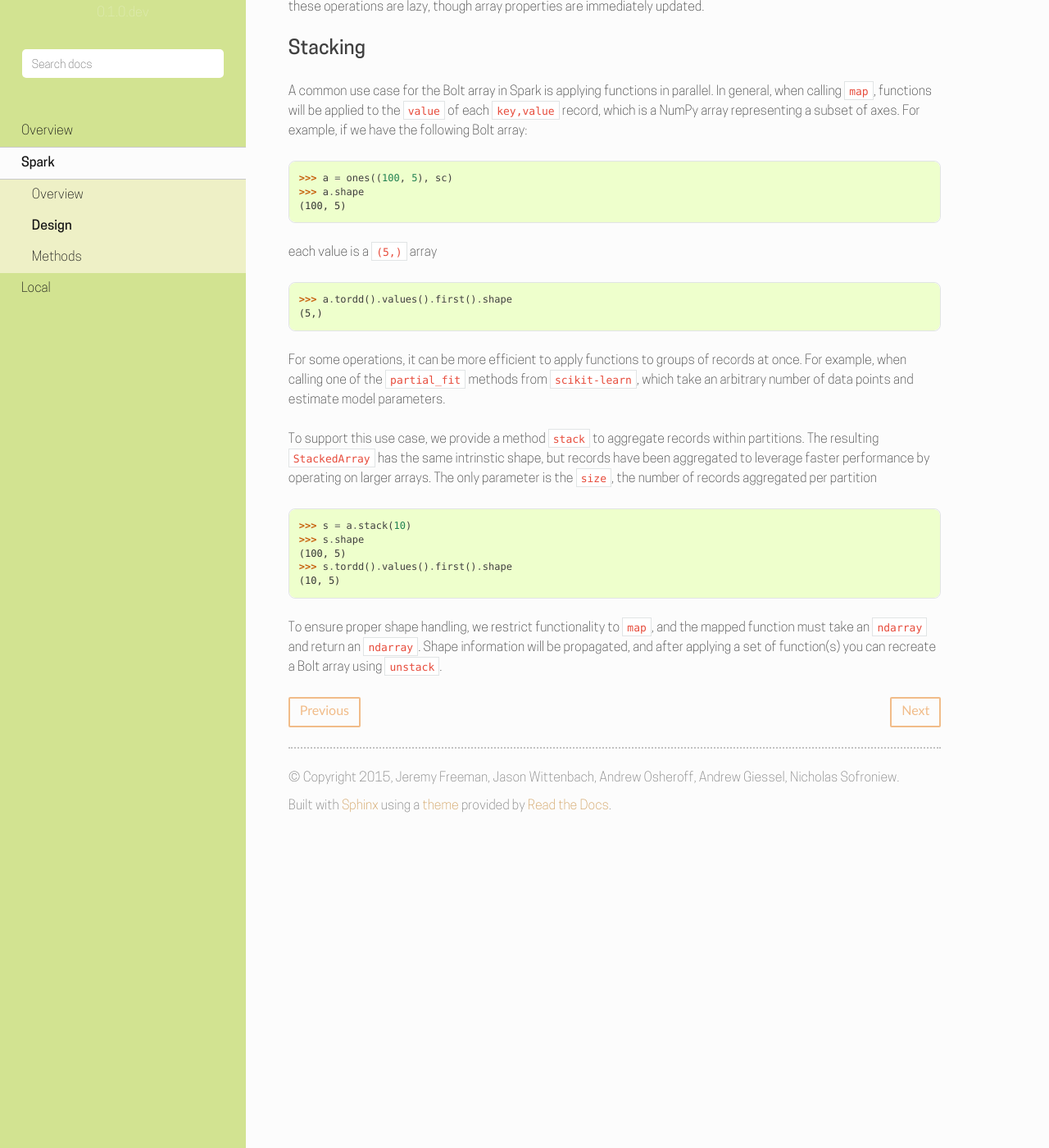
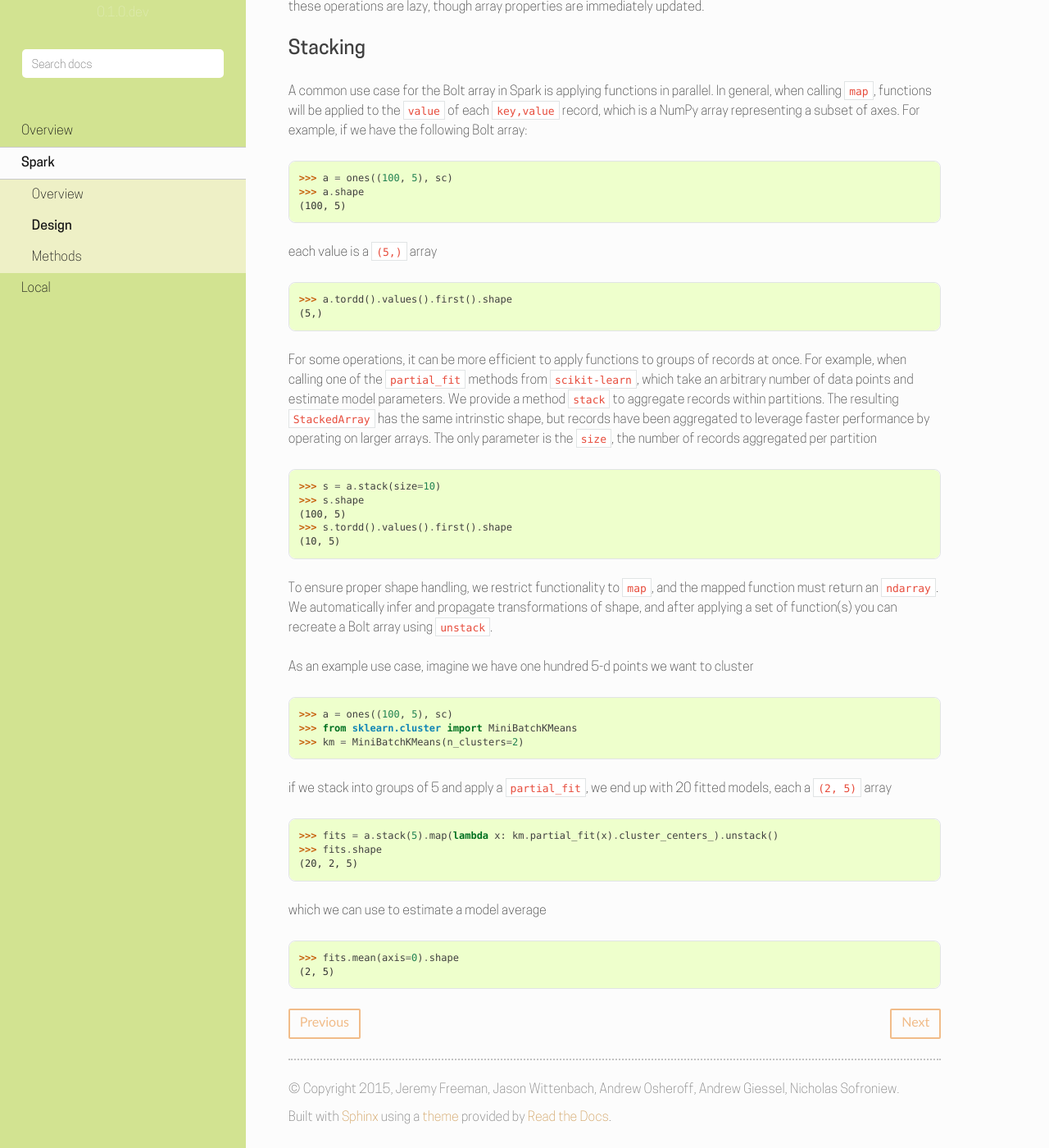
Before and after one commit to bolt-project/bolt, a Sphinx documentation site: the page built from docs/source/spark-design.rst, in a window 1280 px wide and 1400 px high, scrolled down 2846 px. Shown: the whole window at 82% size. Built offline with Sphinx 7.4.7 and the Read the Docs theme 2.0.0, drawn with Linux system fonts in a browser that asks for light colours.

Commit message:
Doc updates

```diff
--- a/docs/source/spark-design.rst
+++ b/docs/source/spark-design.rst
@@ -135,16 +135,37 @@ each value is a ``(5,)`` array
 	>>> a.tordd().values().first().shape
 	(5,)
 
-For some operations, it can be more efficient to apply functions to groups of records at once. For example, when calling one of the ``partial_fit`` methods from ``scikit-learn``, which take an arbitrary number of data points and estimate model parameters.
-
-To support this use case, we provide a method ``stack`` to aggregate records within partitions. The resulting ``StackedArray`` has the same intrinstic shape, but records have been aggregated to leverage faster performance by operating on larger arrays. The only parameter is the ``size``, the number of records aggregated per partition
+For some operations, it can be more efficient to apply functions to groups of records at once. For example, when calling one of the ``partial_fit`` methods from ``scikit-learn``, which take an arbitrary number of data points and estimate model parameters. We provide a method ``stack`` to aggregate records within partitions. The resulting ``StackedArray`` has the same intrinstic shape, but records have been aggregated to leverage faster performance by operating on larger arrays. The only parameter is the ``size``, the number of records aggregated per partition
 
 .. code:: python
 
-	>>> s = a.stack(10)
+	>>> s = a.stack(size=10)
 	>>> s.shape
 	(100, 5)
 	>>> s.tordd().values().first().shape
 	(10, 5)
 
-To ensure proper shape handling, we restrict functionality to ``map``, and the mapped function must take an ``ndarray`` and return an ``ndarray``. Shape information will be propagated, and after applying a set of function(s) you can recreate a Bolt array using ``unstack``.
+To ensure proper shape handling, we restrict functionality to ``map``, and the mapped function must return an ``ndarray``. We automatically infer and propagate transformations of shape, and after applying a set of function(s) you can recreate a Bolt array using ``unstack``.
+
+As an example use case, imagine we have one hundred 5-d points we want to cluster
+
+.. code:: python
+
+	>>> a = ones((100, 5), sc)
+	>>> from sklearn.cluster import MiniBatchKMeans
+	>>> km = MiniBatchKMeans(n_clusters=2)
+
+if we stack into groups of 5 and apply a ``partial_fit``, we end up with 20 fitted models, each a ``(2, 5)`` array
+
+.. code:: python
+
+	>>> fits = a.stack(5).map(lambda x: km.partial_fit(x).cluster_centers_).unstack()
+	>>> fits.shape
+	(20, 2, 5)
+
+which we can use to estimate a model average
+
+.. code:: python
+
+	>>> fits.mean(axis=0).shape
+	(2, 5)
```
